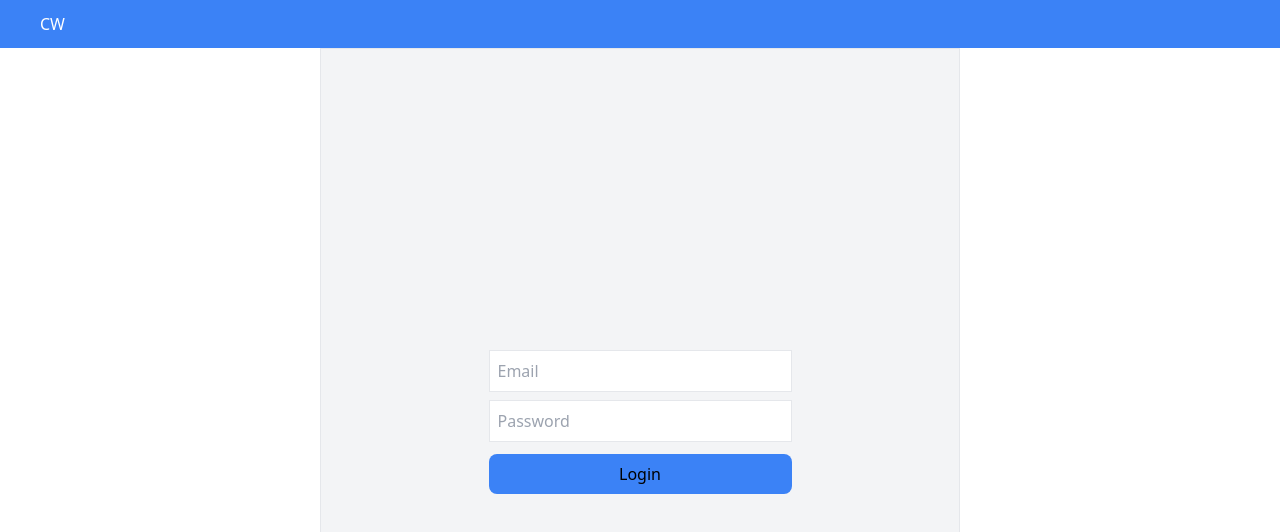
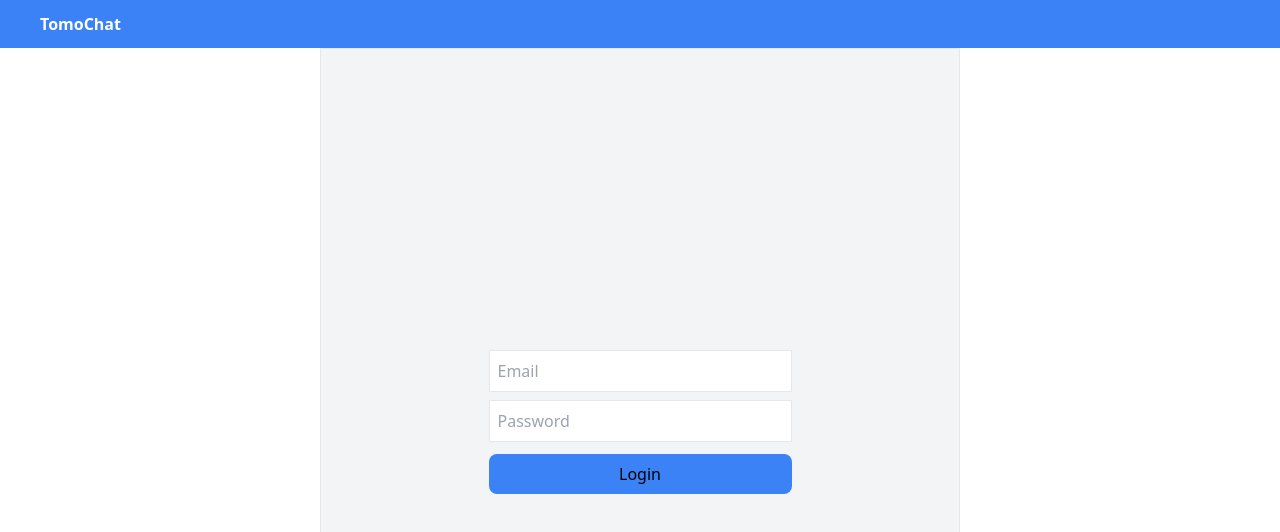
Before and after one commit to jayendra-sharan/tomochat-fe, a Next.js app: page / in a window 1280 px wide. Shown: the top 532 px of the page. Built offline with nearby package versions, Linux system fonts and the light colour scheme; no server answers.

Commit message:
update name

```diff
--- a/src/components/layout/Header.tsx
+++ b/src/components/layout/Header.tsx
@@ -11,7 +11,7 @@ export default function Header() {
 
   return (
     <div className="flex items-center justify-between bg-blue-500 h-12 px-10">
-      <p className="text-white">CW</p>
+      <Link href="/" className="font-bold text-white">TomoChat</Link>
       {
         id &&
         <nav className="flex gap-4">
```
